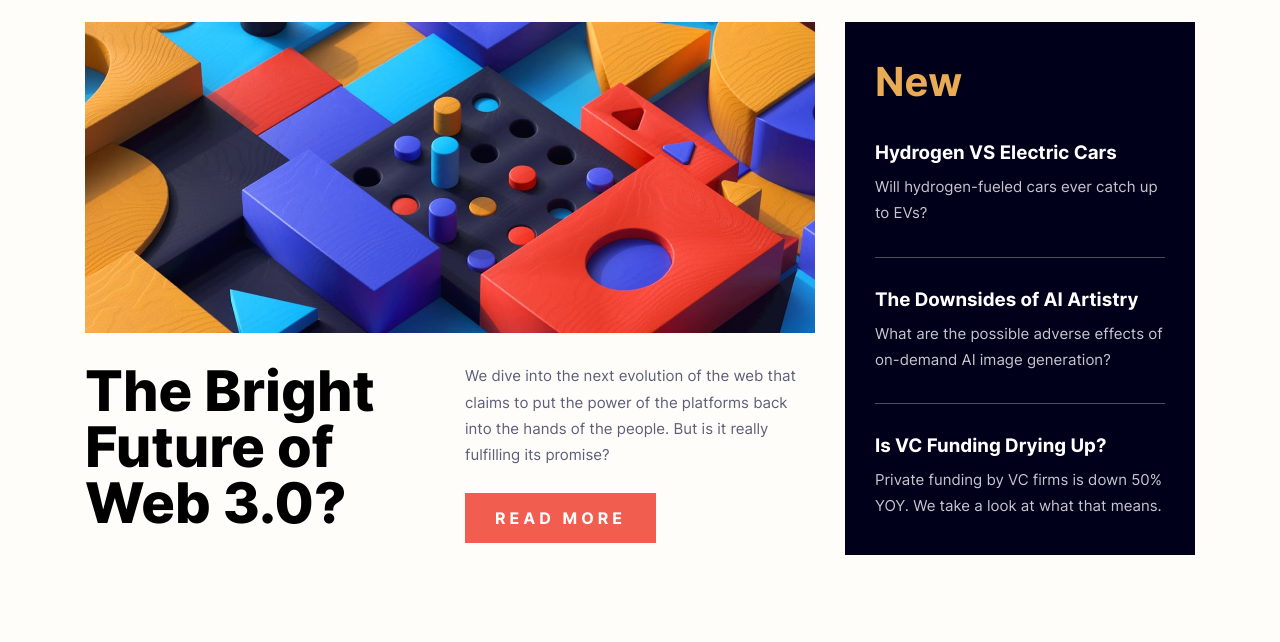
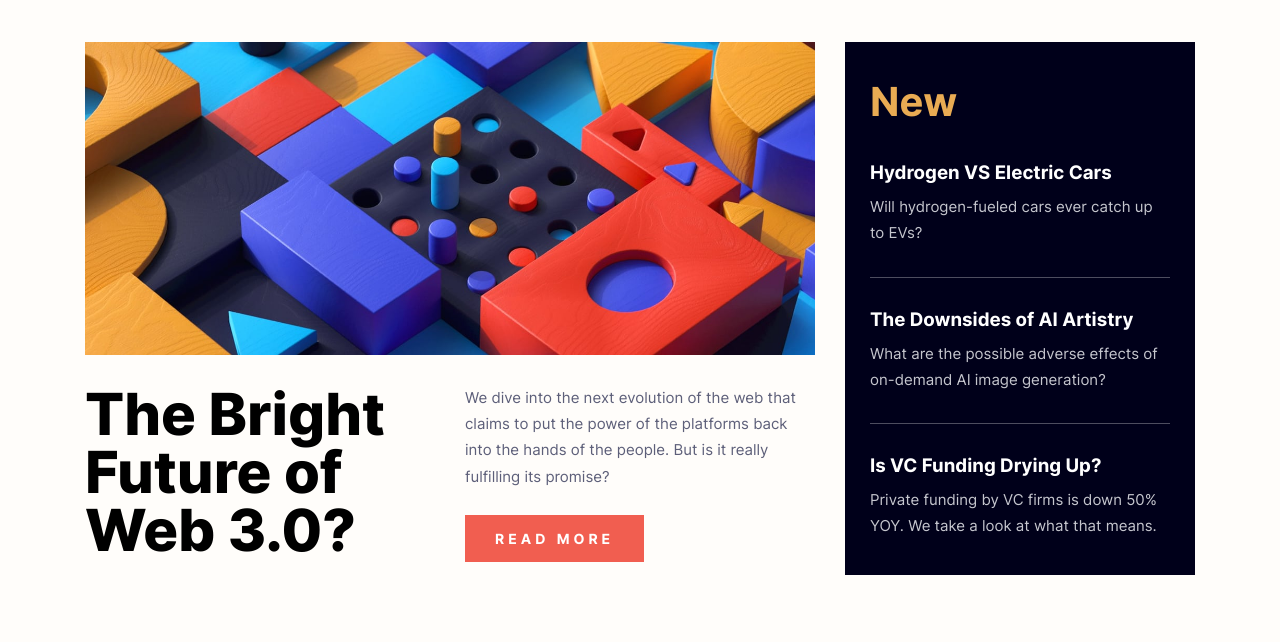
Before and after one commit to PedroHenriqueSampaioNovaes/news-homepage, a plain HTML site: page index.html in a window 1280 px wide. Shown: the part 152-794 px from the top of the page. Drawn offline with Linux system fonts and the light colour scheme.

Commit message:
Pequena melhoria do css

```diff
--- a/src/styles/style.css
+++ b/src/styles/style.css
@@ -1,5 +1,5 @@
 body {
-  padding: 80px 0;
+  padding: 90px 0;
   background: hsl(36, 100%, 99%);
 }
 
@@ -43,7 +43,7 @@ p {
 
 /* CONTEÚDO PRINCIPAL */
 .grid-principal {
-  margin-top: 50px;
+  margin-top: 60px;
   display: grid;
   grid-template-columns: repeat(3, 1fr);
   gap: 30px;
@@ -59,7 +59,7 @@ p {
 
 .titulo-principal {
   font-weight: 800;
-  font-size: 56px;
+  font-size: 58px;
   line-height: 1;
 }
 
@@ -68,6 +68,7 @@ p {
   margin-top: 25px;
   background: hsl(5, 85%, 63%);
   color: white;
+  font-size: 14px;
   font-weight: 700;
   text-transform: uppercase;
   letter-spacing: 4px;
@@ -84,7 +85,7 @@ p {
   grid-column: 3;
   grid-row: 1 / 3;
   background: hsl(240, 100%, 5%);
-  padding: 35px 30px;
+  padding: 35px 25px;
 }
 
 .new .titulo {
```
